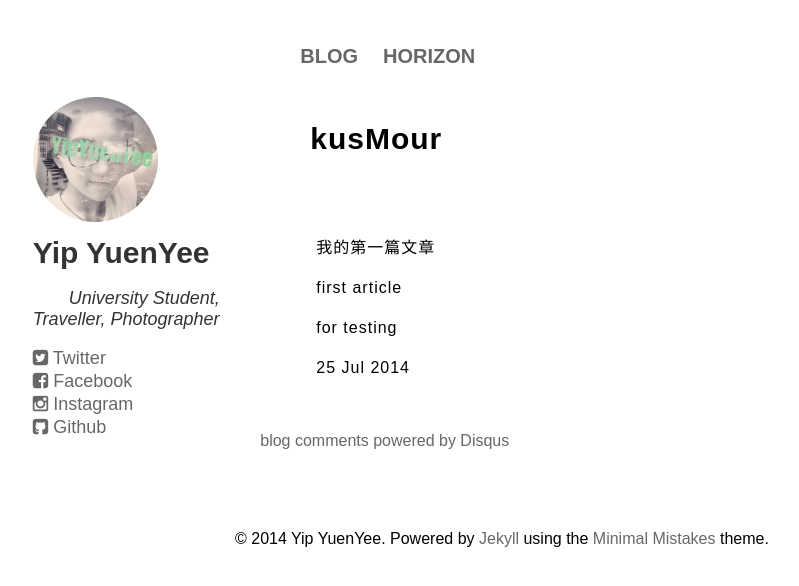
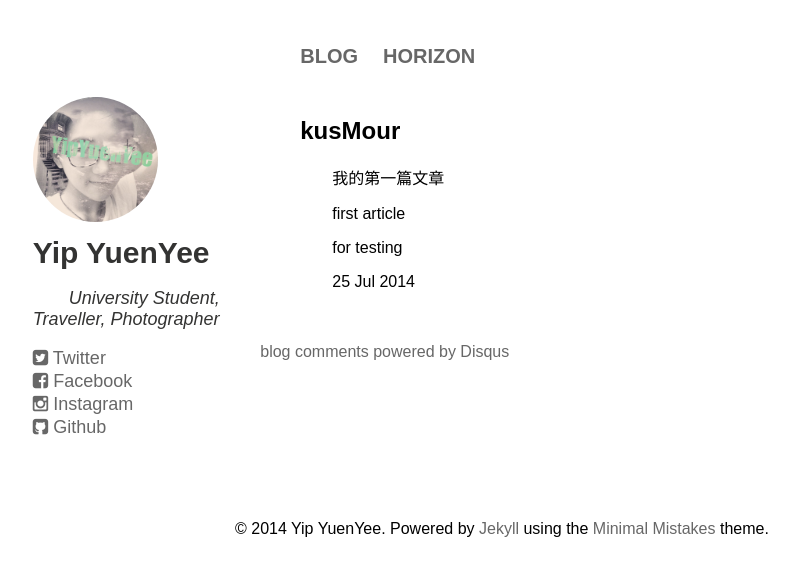
Before and after one commit to kusmour/blog_jekyll, a Jekyll site: the page built from _posts/2014-07-25-first-article.html, in a window 1280 px wide. Shown: the top 586 px of the page, without its empty margins (89-888 px from the left). Built offline with Jekyll 4.4.1, drawn with Linux system fonts in a browser that asks for light colours; some web fonts are replaced; comment, search, counter and statistics services are not loaded.

```diff
--- a/_layouts/article.html
+++ b/_layouts/article.html
@@ -11,7 +11,7 @@
 		<meta http-equiv="Content-Type" content="text/html; charset=iso-8859-1" />
 
 		<link href="{{site.baseurl}}/style/homepage.css" type="text/css" rel="stylesheet" />
-		<link href="{{site.baseurl}}/style/article_page.css" type="text/css" rel="stylesheet" />
+
 		<link rel="stylesheet" href="{{site.baseurl}}/style/font-awesome/css/font-awesome.min.css">
 
 		<!-- link to your script file here -->
```
